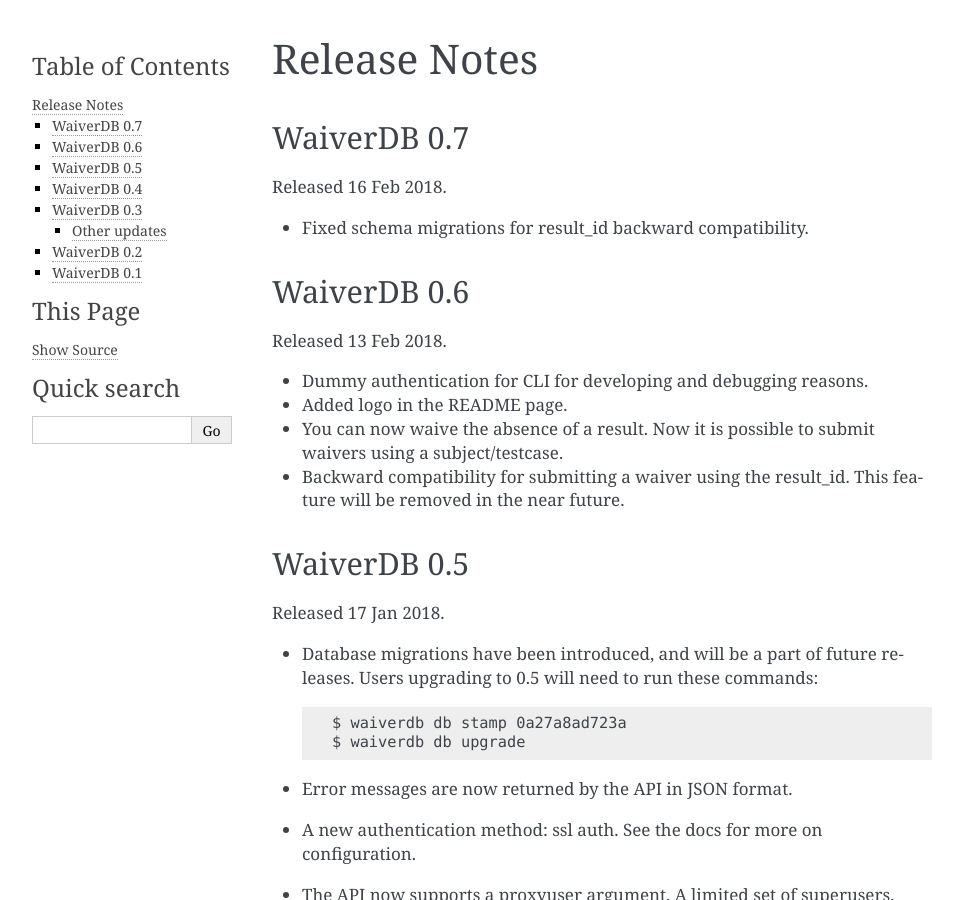
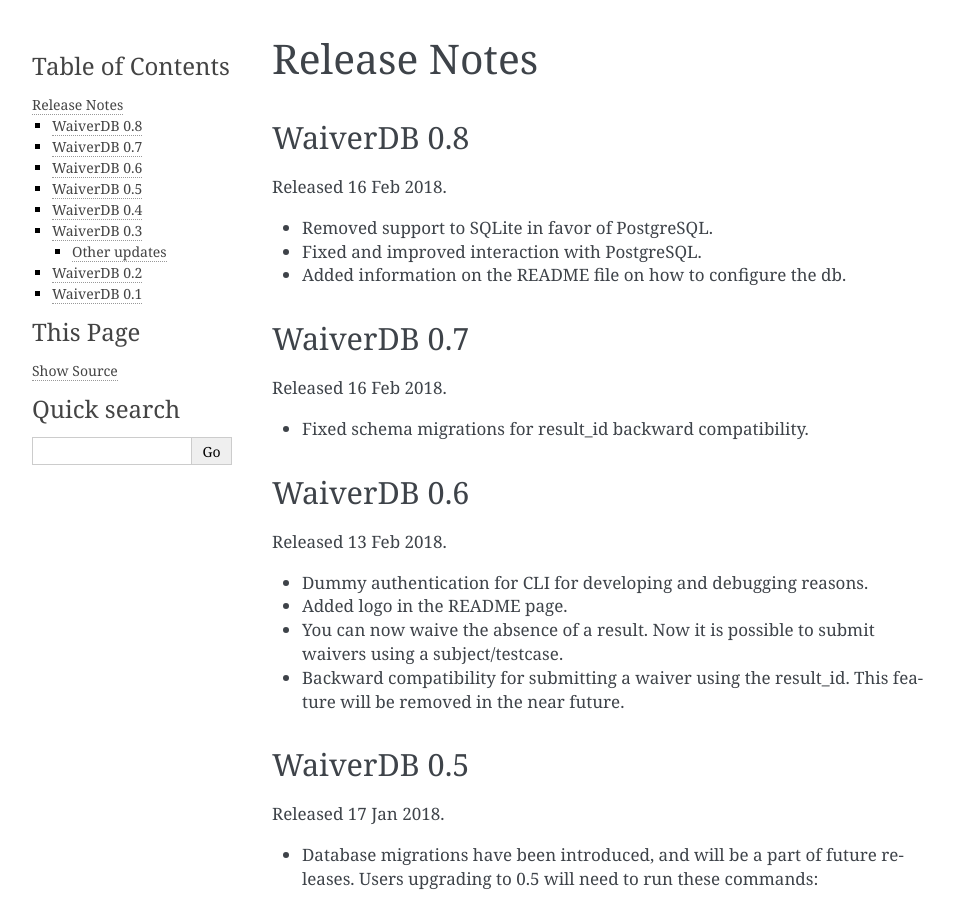
Before and after one commit to frozencemetery/waiverdb, a Sphinx documentation site: the page built from docs/release-notes.rst, in a window 1280 px wide and 900 px high. Shown: the whole window, without its empty margins (148-1111 px from the left). Built offline with Sphinx 7.4.7, drawn with Linux system fonts in a browser that asks for light colours; pages that are not in the unit, such as notebooks, are missing from menus.

Commit message:
Release notes for 0.8.0

```diff
--- a/docs/release-notes.rst
+++ b/docs/release-notes.rst
@@ -1,6 +1,17 @@
 =============
 Release Notes
 =============
+
+WaiverDB 0.8
+============
+
+Released 16 Feb 2018.
+
+* Removed support to SQLite in favor of PostgreSQL.
+
+* Fixed and improved interaction with PostgreSQL.
+
+* Added information on the README file on how to configure the db.
 
 WaiverDB 0.7
 ============
```
